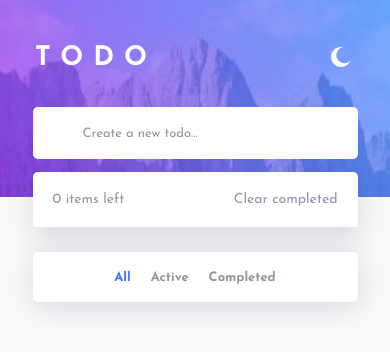
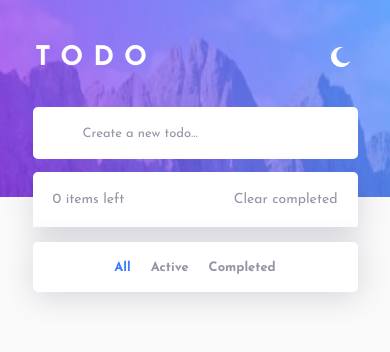
Before and after one commit to josefinaarbilla/Sprint-6, a React (Vite) app: page / in a window 390 px wide. Shown: the top 352 px of the page. Built offline with nearby package versions, Linux system fonts and the light colour scheme.

Commit message:
Posición filtro mobile

```diff
--- a/src/Components/ListaTareas/styles.css
+++ b/src/Components/ListaTareas/styles.css
@@ -237,7 +237,7 @@
         flex-direction: row;
         position: relative;
         width: 325px;
-        top: 0;
+        top: -10px;
         left: 0;
         right: 0;
         bottom: 0;
```
